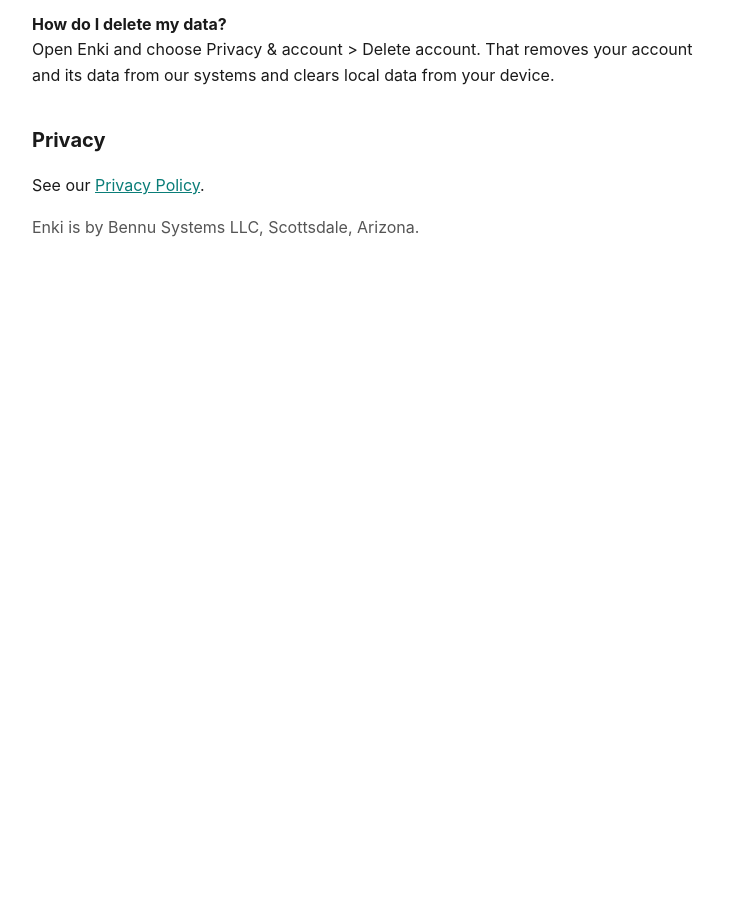
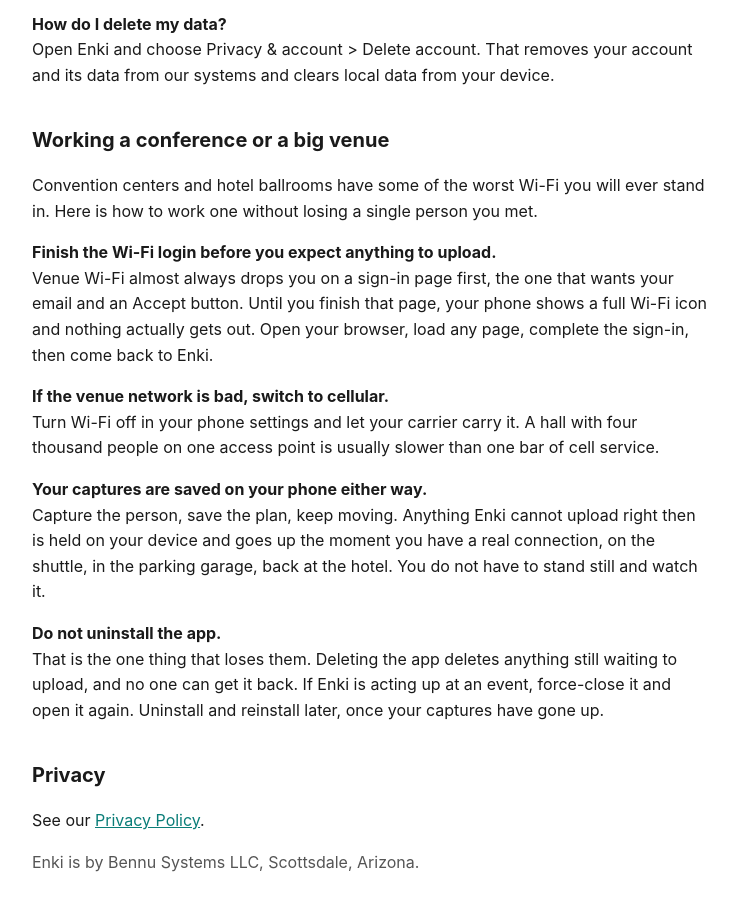
Before and after one commit to Merlness/personalwebsite, a website: page static/enki/support/index.html in a window 1280 px wide. Shown: the part 740-1650 px from the top of the page, without its empty margins (268-1005 px from the left). Before the commit the page ends 1076 px from the top, so only its background shows below. Drawn offline with Linux system fonts and the light colour scheme.

Commit message:
Add a conference and venue Wi-Fi section to the Enki support page
Written after the Mesa Convention Center incident: venue Wi-Fi held the
captures behind a sign-in page and there was nothing to point people to.
Four points, in order of what actually saves the day: finish the captive
portal login, switch to cellular if the hall network is saturated, trust
that captures are held on the device meanwhile, and never uninstall,
because that is the one action that destroys anything still queued.

```diff
--- a/static/enki/support/index.html
+++ b/static/enki/support/index.html
@@ -42,6 +42,21 @@ No. You review every contact, note, and follow-up before anything is saved.</p>
 <p><strong>How do I delete my data?</strong><br>
 Open Enki and choose Privacy &amp; account &gt; Delete account. That removes your account and its data from our systems and clears local data from your device.</p>
 
+<h2>Working a conference or a big venue</h2>
+<p>Convention centers and hotel ballrooms have some of the worst Wi-Fi you will ever stand in. Here is how to work one without losing a single person you met.</p>
+
+<p><strong>Finish the Wi-Fi login before you expect anything to upload.</strong><br>
+Venue Wi-Fi almost always drops you on a sign-in page first, the one that wants your email and an Accept button. Until you finish that page, your phone shows a full Wi-Fi icon and nothing actually gets out. Open your browser, load any page, complete the sign-in, then come back to Enki.</p>
+
+<p><strong>If the venue network is bad, switch to cellular.</strong><br>
+Turn Wi-Fi off in your phone settings and let your carrier carry it. A hall with four thousand people on one access point is usually slower than one bar of cell service.</p>
+
+<p><strong>Your captures are saved on your phone either way.</strong><br>
+Capture the person, save the plan, keep moving. Anything Enki cannot upload right then is held on your device and goes up the moment you have a real connection, on the shuttle, in the parking garage, back at the hotel. You do not have to stand still and watch it.</p>
+
+<p><strong>Do not uninstall the app.</strong><br>
+That is the one thing that loses them. Deleting the app deletes anything still waiting to upload, and no one can get it back. If Enki is acting up at an event, force-close it and open it again. Uninstall and reinstall later, once your captures have gone up.</p>
+
 <h2>Privacy</h2>
 <p>See our <a href="/enki/privacy/">Privacy Policy</a>.</p>
 
```
